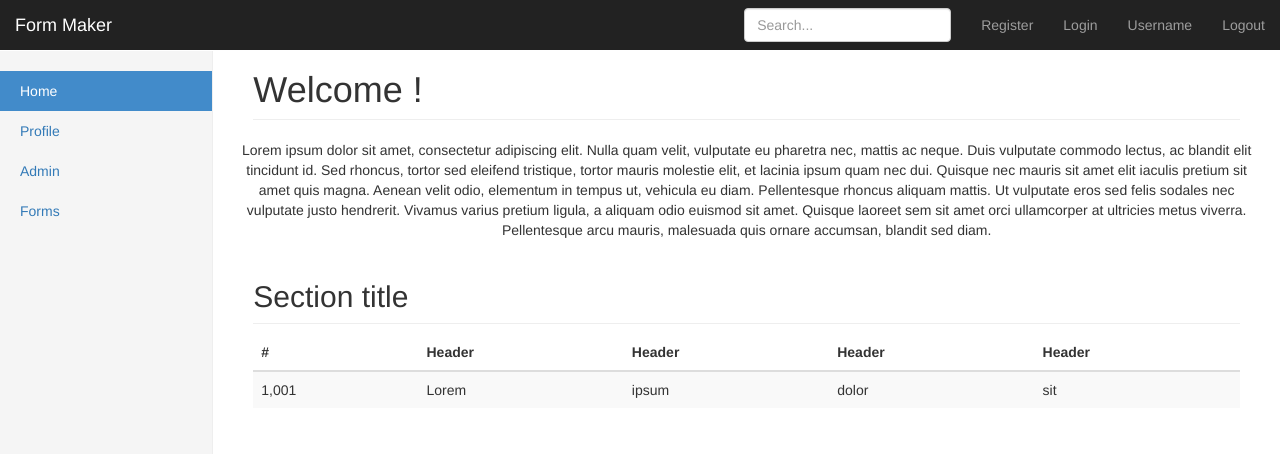
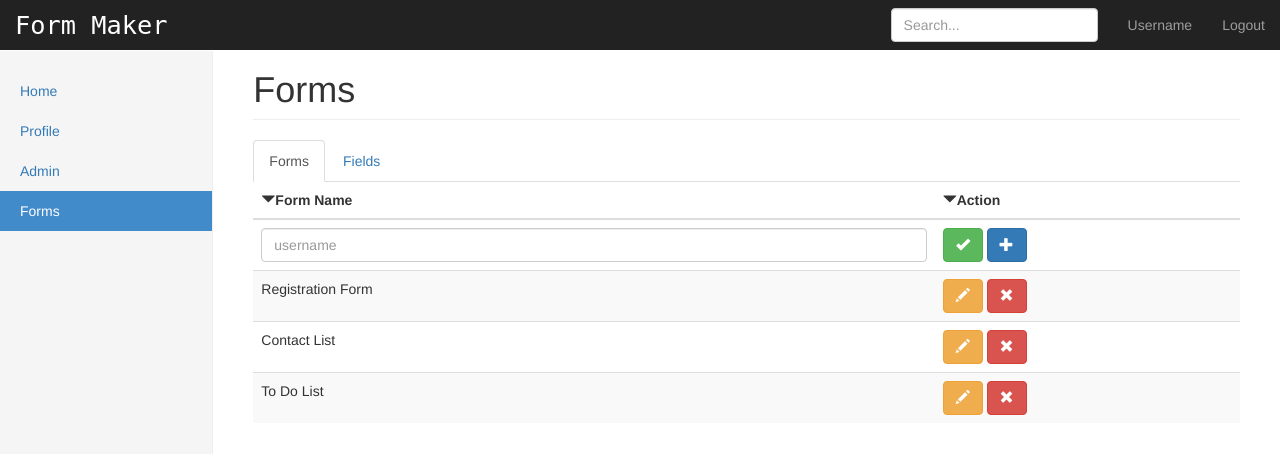
Before and after one commit to afode/WebDevSpring2016, a website: page public/assignment/forms.html in a window 1280 px wide. Drawn offline with nearby package versions, Linux system fonts and the light colour scheme.

Commit message:
Assignment1

```diff
--- a/public/assignment/forms.html
+++ b/public/assignment/forms.html
@@ -27,13 +27,11 @@
 
     <div class="container-fluid">
         <div class="navbar-header">
-            <a class="navbar-brand sizeX2" href="#">Form Maker</a>
+            <a class="size2X navbar-brand" href="#">Form Maker</a>
         </div>
 
         <div id="navbar" class="navbar-collapse collapse">
             <ul class="nav navbar-nav navbar-right">
-                <li><a href="#">Register</a></li>
-                <li><a href="#">Login</a></li>
                 <li><a href="#">Username</a></li>
                 <li><a href="#">Logout</a></li>
             </ul>
@@ -48,43 +46,75 @@
 
 <div class="container-fluid">
     <div class="row">
-
         <div class="col-sm-3 col-md-2 sidebar">
             <ul class="nav nav-sidebar">
-                <li class="active"><a href="#">Home <span class="sr-only">(current)</span></a></li>
+                <li><a href="home.html">Home</a></li>
                 <li><a href="profile.html">Profile</a></li>
                 <li><a href="admin.html">Admin</a></li>
-                <li><a href="forms.html">Forms</a></li>
+                <li class="active"><a href="forms.html">Forms <span class="sr-only">(current)</span></a></li>
             </ul>
         </div>
 
         <div class="col-sm-9 col-sm-offset-3 col-md-10 col-md-offset-2 main">
-            <h1 class="page-header">Welcome !</h1>
+            <h1 class="page-header">Forms</h1>
 
-            <div class="row placeholders">
-                <p>Lorem ipsum dolor sit amet, consectetur adipiscing elit. Nulla quam velit, vulputate eu pharetra nec, mattis ac neque. Duis vulputate commodo lectus, ac blandit elit tincidunt id. Sed rhoncus, tortor sed eleifend tristique, tortor mauris molestie elit, et lacinia ipsum quam nec dui. Quisque nec mauris sit amet elit iaculis pretium sit amet quis magna. Aenean velit odio, elementum in tempus ut, vehicula eu diam. Pellentesque rhoncus aliquam mattis. Ut vulputate eros sed felis sodales nec vulputate justo hendrerit. Vivamus varius pretium ligula, a aliquam odio euismod sit amet. Quisque laoreet sem sit amet orci ullamcorper at ultricies metus viverra. Pellentesque arcu mauris, malesuada quis ornare accumsan, blandit sed diam.</p>
-            </div>
-
-            <h2 class="sub-header">Section title</h2>
+            <ul class="nav nav-tabs">
+                <li role="presentation" class="active"><a href="#">Forms</a></li>
+                <li role="presentation"><a href="#">Fields</a></li>
+            </ul>
 
             <div class="table-responsive">
                 <table class="table table-striped">
                     <thead>
                     <tr>
-                        <th>#</th>
-                        <th>Header</th>
-                        <th>Header</th>
-                        <th>Header</th>
-                        <th>Header</th>
+                        <th><span class="glyphicon glyphicon-triangle-bottom" aria-hidden="true"></span>Form Name</th>
+                        <th><span class="glyphicon glyphicon-triangle-bottom" aria-hidden="true"></span>Action</th>
+                    </tr>
+                    <tr>
+                        <td><input class="form-control" type="text" name="Username" placeholder="username"/></td>
+                        <td>
+                            <a href="#" class="btn btn-success">
+                                <scan class="glyphicon glyphicon-ok"></scan>
+                            </a>
+                            <a href="#" class="btn btn-primary">
+                                <scan class="glyphicon glyphicon-plus"></scan>
+                            </a>
+                        </td>
                     </tr>
                     </thead>
                     <tbody>
                     <tr>
-                        <td>1,001</td>
-                        <td>Lorem</td>
-                        <td>ipsum</td>
-                        <td>dolor</td>
-                        <td>sit</td>
+                        <td>Registration Form</td>
+                        <td>
+                            <a href="#" class="btn btn-warning">
+                                <scan class="glyphicon glyphicon-pencil"></scan>
+                            </a>
+                            <a href="#" class="btn btn-danger">
+                                <scan class="glyphicon glyphicon-remove"></scan>
+                            </a>
+                        </td>
+                    </tr>
+                    <tr>
+                        <td>Contact List</td>
+                        <td>
+                            <a href="#" class="btn btn-warning">
+                                <scan class="glyphicon glyphicon-pencil"></scan>
+                            </a>
+                            <a href="#" class="btn btn-danger">
+                                <scan class="glyphicon glyphicon-remove"></scan>
+                            </a>
+                        </td>
+                    </tr>
+                    <tr>
+                        <td>To Do List</td>
+                        <td>
+                            <a href="#" class="btn btn-warning">
+                                <scan class="glyphicon glyphicon-pencil"></scan>
+                            </a>
+                            <a href="#" class="btn btn-danger">
+                                <scan class="glyphicon glyphicon-remove"></scan>
+                            </a>
+                        </td>
                     </tr>
                     </tbody>
                 </table>
```
Also changed, not shown: public/assignment/admin.html (+4 -6 lines).
